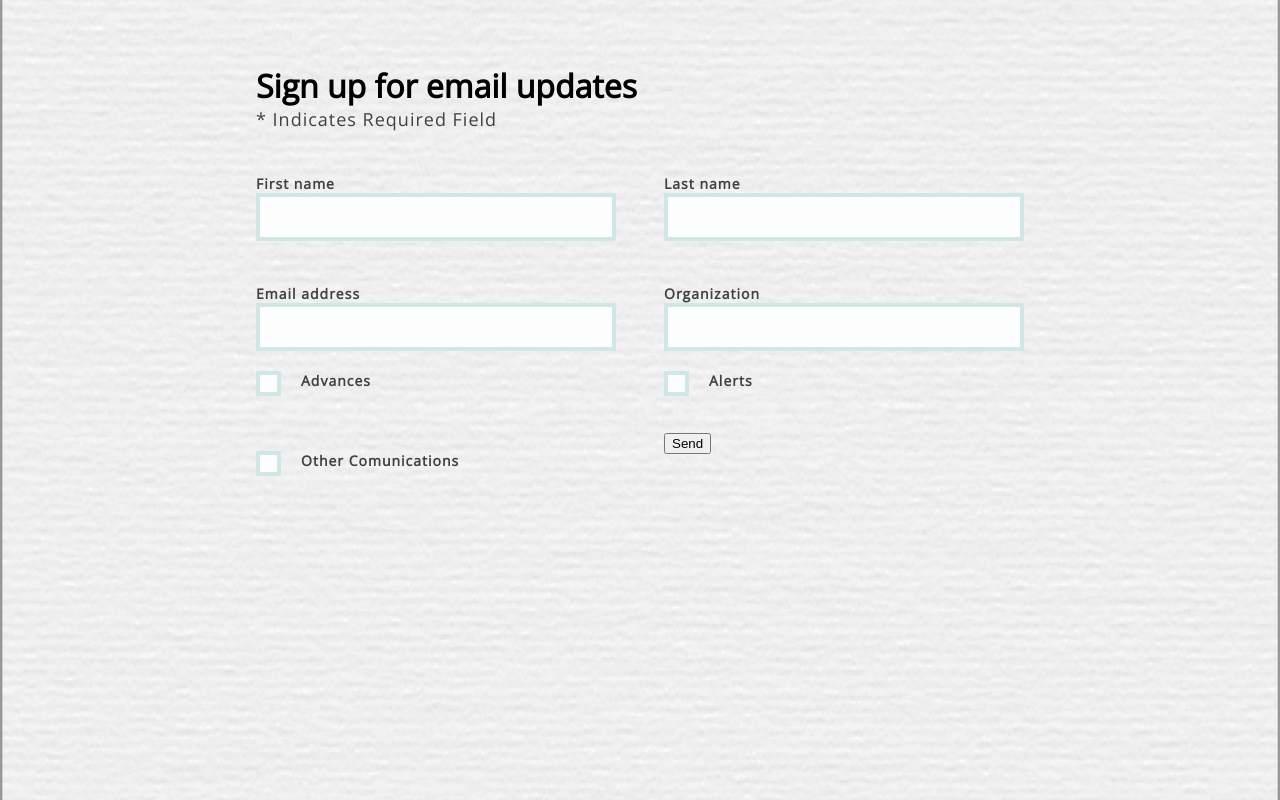
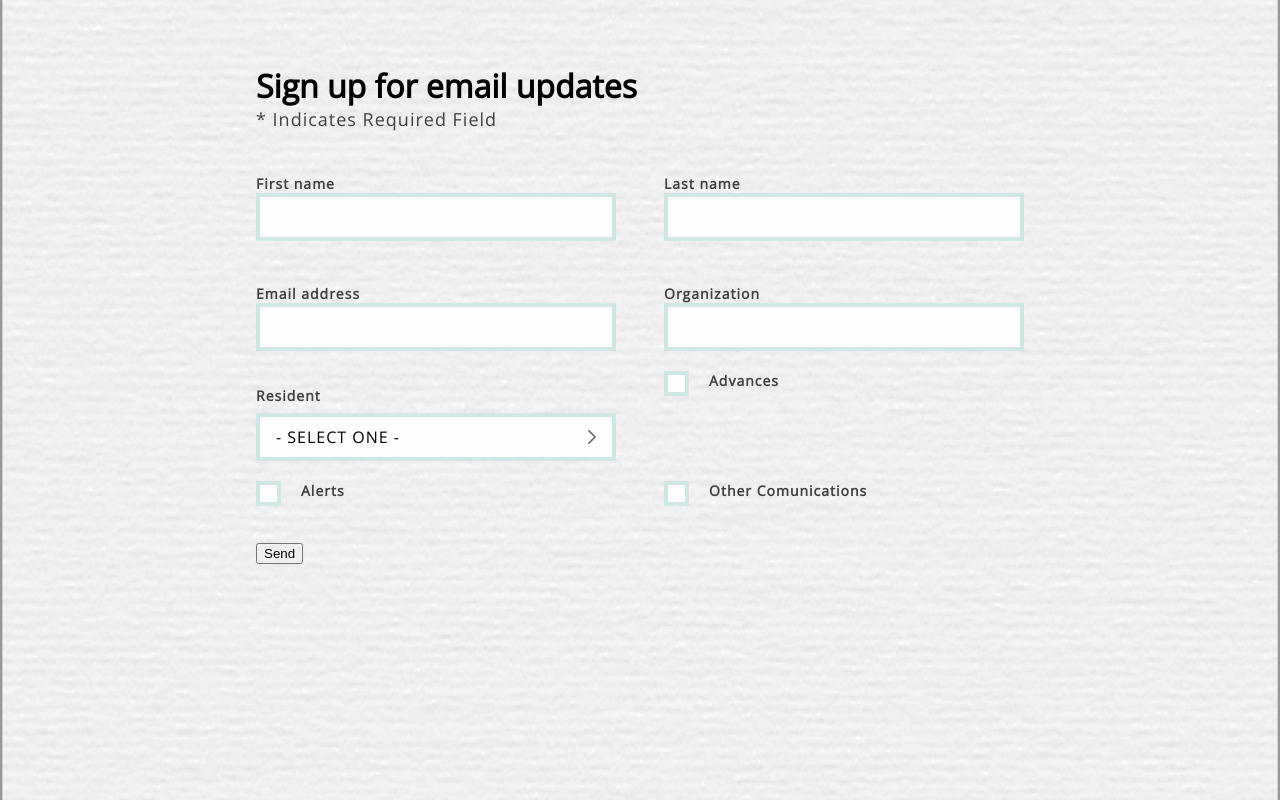
Before and after one commit to Zaelot-Inc/brizuela-hero-exercise, a React (Create React App) app: page / in a window 1280 px wide. Built offline with nearby package versions, Linux system fonts and the light colour scheme.

Commit message:
Select dropdown

```diff
--- a/src/components/DropDown/DropDown.jsx
+++ b/src/components/DropDown/DropDown.jsx
@@ -0,0 +1,58 @@
+import React,{useRef,useState} from 'react';
+import style from './dropdown.module.scss';
+import chevron from '../../assets/text-expand-arrow.svg';
+const DropDown = props =>{
+
+    const ref = useRef();
+    const base = useRef();
+    const [open, setOpen] = useState(undefined);
+    const [error, setError] = useState('');
+
+    const toggleOpen = () => {
+        if (open === undefined) {
+          setOpen(true)
+          return
+        }
+        setOpen(!open)
+    }
+    const handleSelect = value => {
+        toggleOpen(!open)
+        props.onChange(props.name, value)
+    }
+
+    return (
+        <div className={style.DropDown}>
+            <span className={style.Error}></span>
+            <label className={style.Label}>{props.label}</label>
+            <div className={style.SelectContainer}>
+                <div className={style.Select}
+                    ref={ref}
+                    open={open}
+                    error={error}
+                    onClick={()=>toggleOpen()}
+                >
+                    <span className={style.TextValue}>{props.value.label}</span>
+                    <img src={chevron} alt="chevron to select" className={ open ? style.imgOpen : style.imgClosed}/>
+                </div>
+                {open && (
+                    <div className={style.OptionContainer}>
+                    {props.options.map((o,index)=>{
+                        return(
+                            <button className={style.Option}
+                            key={index}
+                            value={o.value}
+                            selected={o.value === props.value.value}
+                            onClick={()=>handleSelect(o)}
+                        >
+                            <p className={style.TextValue}>{o.label}</p>
+                        </button>
+                        )
+                    })}
+                    </div>
+                )}
+            </div>
+        </div>
+    )
+}
+
+export default DropDown;
--- /dev/null
+++ b/src/components/DropDown/dropdown.module.scss
@@ -0,0 +1,84 @@
+.DropDown{
+    height: 110px;
+    width: 100%;
+    align-items: flex-start;
+    justify-content: flex-end;
+    display: flex;
+    flex-direction: column;
+    > :not(:last-child) {
+        margin-bottom: 8px;
+    }
+}
+
+.SelectContainer {
+    width: 100%;
+    position: relative;
+}
+
+.Select {
+    width: 100%;
+    max-width: 500px;
+    height: 48px;
+    border-style: solid;
+    border-width: 4px;
+    border-color: #cfe7e5;
+    background-color: #fdfdfd;
+    cursor: pointer;
+    padding: 0 16px;
+    display: flex;
+    flex-direction: row;
+    align-items: center;
+    justify-content: space-between;
+    .imgOpen {
+        transition: transform .2s ease;
+        width: 8px;
+        transform: rotate(90deg);
+      }
+    .imgClosed {
+    transition: transform .2s ease;
+    width: 8px;
+    }
+}
+
+.TextValue {
+    font-family: 'Open Sans';
+    letter-spacing: 1px;
+    margin: 0;
+}
+
+.Label {
+    color: grey;
+    text-align: left;
+    font-family: 'Open Sans';
+    letter-spacing: 1px;
+    margin: 0;
+    color: #404040;
+    font-weight: 600;
+    font-size: 14px;
+}
+.OptionContainer{
+    top: 48px;
+    position: absolute;
+    width: 100%;
+
+    max-height: 288px;
+    z-index: 999;
+    display: flex;
+    flex-direction: column;
+    border: 4px solid #cfe7e5;
+}
+
+.Option{
+    height: 48px;
+    min-height: 48px;
+    background-color: white;
+    cursor: pointer;
+    border: 1px solid #a1d2ce;
+
+    > p {
+      font-weight: 'normal';
+    }
+    &:hover {
+      background-color: #a1d2ce;
+    }
+}
--- a/src/components/Form/Form.jsx
+++ b/src/components/Form/Form.jsx
@@ -1,11 +1,11 @@
 import { React, useState } from 'react';
 import TextField from '../TextField/TextField';
+import DropDown from '../DropDown/DropDown';
 import Checkbox from '../Checkbox/Checkbox';
 import style from './Form.module.scss';
 
 const validations = [
     "required",
-    "min:4",
 ];
 
 const emailValidations = [
@@ -21,20 +21,32 @@ function Form(){
         setFormValue({...formValue, [name]:value });
     }
 
+    const residentOptions=[
+        {
+            value:true,
+            label:'YES'
+        },
+        {
+            value:false,
+            label:'NO'
+        }
+    ];
+
     const defaultForm = {
-        firstName:'asd',
-        lastName:'asd',
-        email:'asd',
-        organization:'asd',
+        firstName:null,
+        lastName:null,
+        email:null,
+        organization:null,
+        resident:{label:'- SELECT ONE -', value:undefined},
         advances:false,
         alerts:false,
         other:false
     }
     const handleSubmit=()=> {
         if(Object.keys(formValue).length === 0){
-            setFormValue(...defaultForm);
+            setFormValue({...defaultForm});
         }
-        setFormValue(defaultForm);
+        //setFormValue(defaultForm);
         console.log(formValue);
     }
 
@@ -73,6 +85,16 @@ function Form(){
             validations={validations}
             />
 
+            <DropDown
+            name='resident'
+            value={formValue.resident}
+            options={residentOptions}
+            onChange={handleChange}
+            value={formValue.resident? formValue.resident : {value:null, label:'- SELECT ONE -'}}
+            label="Resident"
+            validations={validations}
+            />
+
             <Checkbox
                 onChange={handleChange}
                 name='advances'
@@ -93,11 +115,12 @@ function Form(){
                 label='Other Comunications'
                 value={formValue.other}
             />
+
+        </form>
+
             <div className={style.buttonSection}>
                 <button onClick={handleSubmit}>Send</button>
             </div>
-        </form>
-
         </div>
     )
 
--- a/src/components/TextField/TextField.jsx
+++ b/src/components/TextField/TextField.jsx
@@ -7,19 +7,11 @@ const basicValidation = (validator, value) => {
     const maxRe = /max:[0-9]+$/;
     switch (validator) {
       case "required":
-        return value.length > 0 ? "" : "This value is required";
+          const result = value && value.length > 0 ? "" : "This value is required"
+        return result ? result : "This value is required";
       case "email":
         return emailRe.test(value) ? "" : "Please enter a valid email";
-      case minRe.test(value):
-        const min = value.split(":")[1];
-        return value.length >= min
-          ? ""
-          : `This value needs to be at least ${min} characters`;
-      case maxRe.test(value):
-        const max = value.split(":")[1];
-        return value.length <= max
-          ? ""
-          : `This value cannot be more than ${min} characters`;
+
       default:
         return "";
     }
@@ -35,21 +27,23 @@ const classNamesField = {
 const TextField = props => {
     const [value, setValue] = useState(props.value);
     const [errorMsg, setErrorMsg] = useState('');
-    const [isTouchedOnce, setTouchedOnce] = useState(false);
+    const [isTouchedOnce, setTouchedOnce] = useState(null);
     const [isBlurred, setBlurred] = useState(false);
     const [classInput, setClassInput] = useState(classNamesField.Field)
 
     const runValidations = (value) => {
-
         if (!isTouchedOnce) return;
         let validationRes;
         for (let i = 0; i < props.validations.length; i++) {
         const validator = props.validations[i];
         if (typeof validator === "string")
             validationRes = basicValidation(validator,value);
-        if (validationRes) break;
+        //if (validationRes) break;
         }
-        setErrorMsg(validationRes);
+        if(validationRes.length > 0 ){
+            setErrorMsg(validationRes);
+            setClassInput(classNamesField.Error)
+        }
     };
 
 
@@ -81,9 +75,14 @@ const TextField = props => {
 
 
     useEffect(()=>{
-        runValidations(value);
-    },[value])
-        const shouldDisplayError = isTouchedOnce && isBlurred;
+        if(props.value === null){
+            setErrorMsg('This value is required');
+            setClassInput(classNamesField.Error)
+        }
+    },props.value);
+
+
+        const shouldDisplayError = errorMsg || isTouchedOnce && isBlurred;
         return (
         <div key={props.name} className={style.formField}>
             <div className={style.errorSection}>
```
Also changed, not shown: src/components/DropDown/dropdown.scss (deleted), 1 other file (tests, documents, lock files or other folders).
